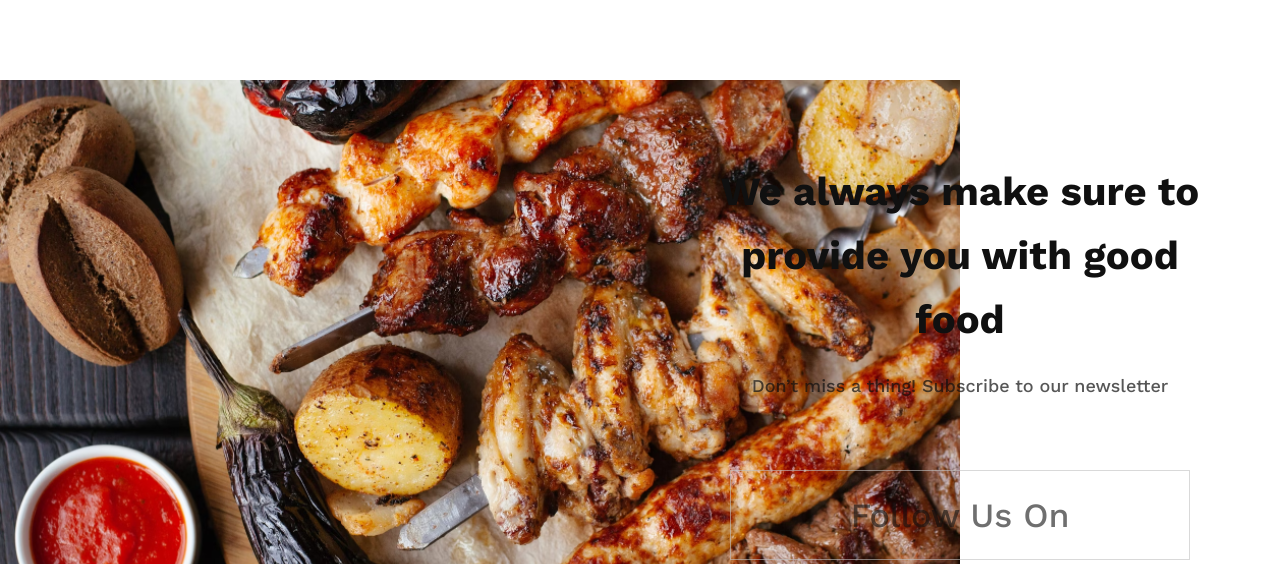
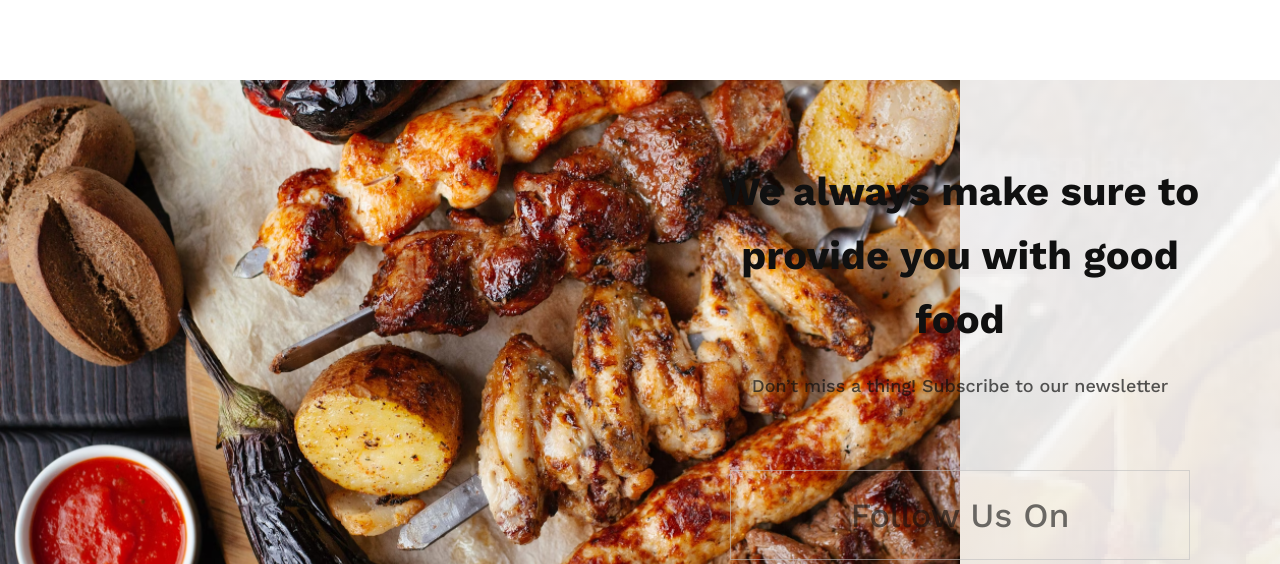
Before and after one commit to MRiDuL-ICE/Resturant-website, a plain HTML site: page index.html in a window 1280 px wide. Shown: the part 1904-2468 px from the top of the page. Drawn offline with nearby package versions, Linux system fonts and the light colour scheme.

Commit message:
second correction

```diff
--- a/style.css
+++ b/style.css
@@ -194,7 +194,9 @@ htm{
 #about {
     display: flex;
     justify-content: space-between;
-
+    background-image:
+    linear-gradient(to bottom, rgba(255, 255, 255, 0.897), rgba(240, 240, 240, 0.918)),
+    url('assets/social-bg.png');
 }
 
 
```
